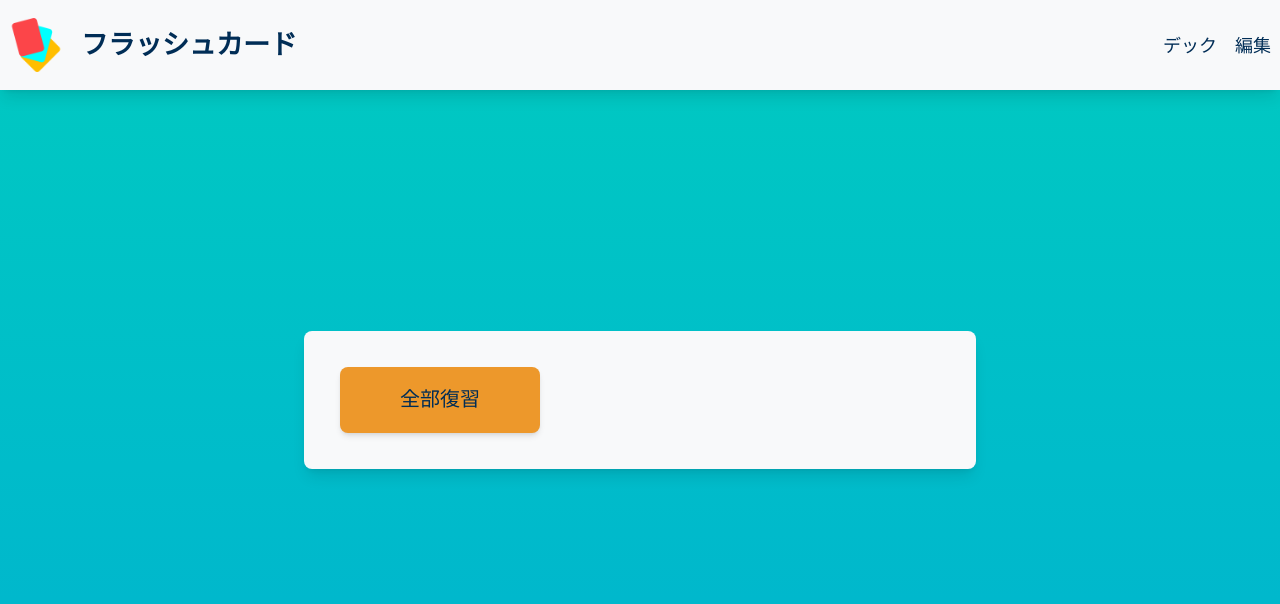
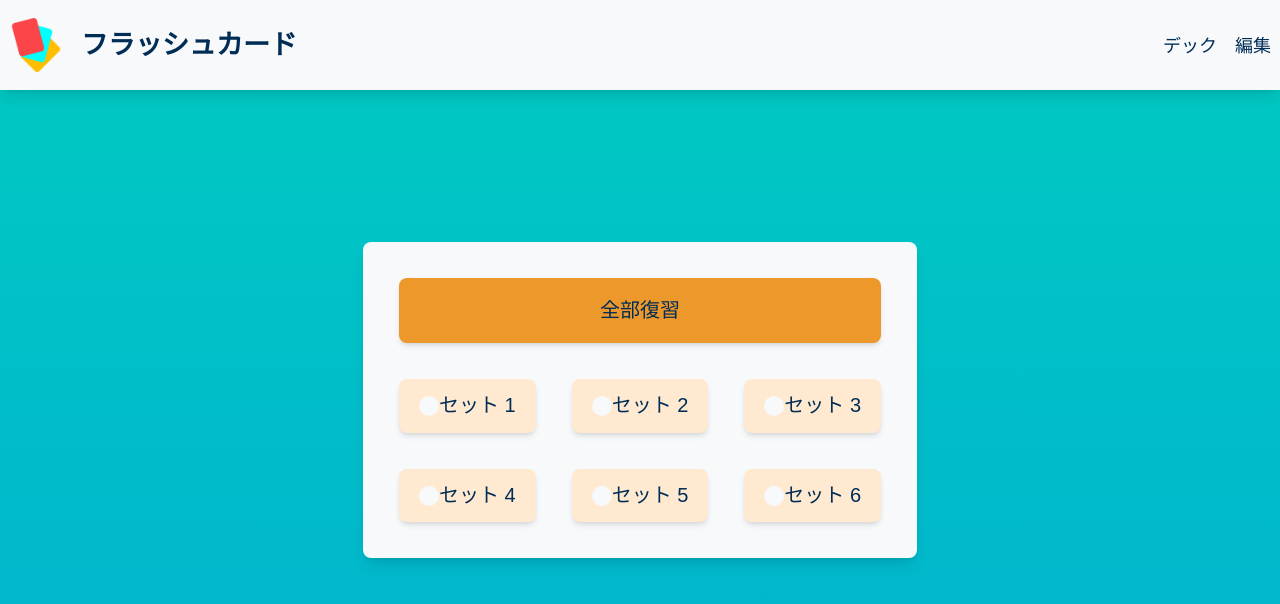
Before and after one commit to kebin20/english-flashcards-app, a React (Vite) app: page /menu in a window 1280 px wide. Shown: the top 604 px of the page. Built offline with nearby package versions, Linux system fonts and the light colour scheme; a web font is replaced by a local one.

Commit message:
style: added layout for menu screen

```diff
--- a/src/UI/Button.tsx
+++ b/src/UI/Button.tsx
@@ -13,20 +13,19 @@ const StyledButton = styled.button`
   font-size: 1.25rem;
   line-height: 1.6rem;
   cursor: pointer;
+  grid-column: span 3;
 
 &:hover, &:active {
   background-color: var(--clr-orange-hover);
 }
 `;
 
-export default function MainButton(props) {
+function MainButton(props) {
   return (
-    <StyledButton
-      type={props.type || 'button'}
-      onClick={props.onClick}
-      disabled={props.disabled}
-    >
+    <StyledButton type={props.type || 'button'} onClick={props.onClick}>
       {props.children}
     </StyledButton>
   );
 }
+
+export default MainButton;
--- a/src/UI/DeckButton.tsx
+++ b/src/UI/DeckButton.tsx
@@ -0,0 +1,44 @@
+import styled from 'styled-components';
+
+const StyledDeckButton = styled.button`
+position: relative;
+display: flex;
+justify-content: space-between;
+align-items: center;
+padding: 0.7em 1em;
+font-family: var(--ff-jp-title);
+background-color: var(--clr-cream);
+color: var(--clr-dark);
+border-radius: var(--round);
+border: none;
+box-shadow: var(--md-shadow);
+font-size: 1.25rem;
+line-height: 1.6rem;
+cursor: pointer;
+
+&:hover, &:active {
+color: var(--clr-dark-hover);
+}
+`;
+
+const Circle = styled.span`
+background-color: var(--clr-white);
+display: grid;
+place-items: center;
+width: 1em;
+height:1em;
+border-radius: 50%;
+aspect-ratio: 1;
+text-decoration: none;
+`;
+
+function DeckButton(props) {
+  return (
+    <StyledDeckButton type={props.type || 'button'} onClick={props.onClick}>
+      <Circle />
+      {props.children}
+    </StyledDeckButton>
+  );
+}
+
+export default DeckButton;
--- a/src/components/MenuPage.tsx
+++ b/src/components/MenuPage.tsx
@@ -1,6 +1,7 @@
 import NavBar from './Navbar';
 import Button from '../UI/Button';
 import styled from 'styled-components';
+import DeckButton from '../UI/DeckButton';
 
 const MenuContainer = styled.div`
 display: flex;
@@ -12,12 +13,13 @@ gap: 2em;
 `;
 
 const MenuBox = styled.div`
+display: grid;
+grid-template-columns: repeat(3, 1fr);
+align-items: center;
+gap: 2em;
 border-radius: var(--round);
 background-color: var(--clr-white);
 box-shadow: var(--lg-shadow);
-display: grid;
-grid-template-columns: repeat(3, 1fr);
-align-items: center;
 padding: 2em;
 margin-inline: 2em;
 text-align: center;
@@ -30,6 +32,12 @@ function Menu() {
       <MenuContainer>
         <MenuBox>
           <Button>全部復習</Button>
+          <DeckButton>セット 1</DeckButton>
+          <DeckButton>セット 2</DeckButton>
+          <DeckButton>セット 3</DeckButton>
+          <DeckButton>セット 4</DeckButton>
+          <DeckButton>セット 5</DeckButton>
+          <DeckButton>セット 6</DeckButton>
         </MenuBox>
       </MenuContainer>
     </>
--- a/src/index.css
+++ b/src/index.css
@@ -16,6 +16,7 @@
   --clr-dark: #002d56;
   --clr-dark-hover: #9aaebbf1;
   --clr-white: #f8f9fa;
+  --clr-cream: #ffe9d0;
   --clr-orange: #ed982b;
   --clr-orange-hover: #edba2b;
   --clr-blue: linear-gradient(
```
